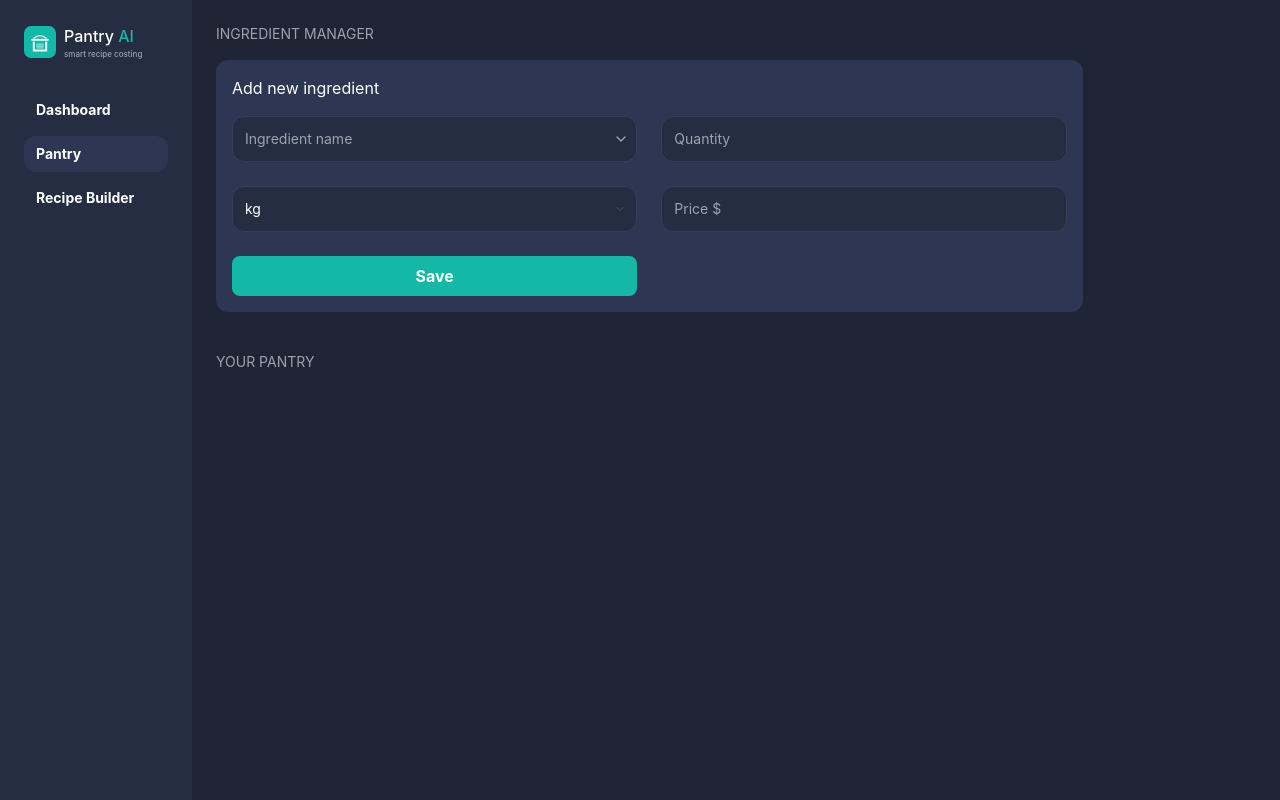
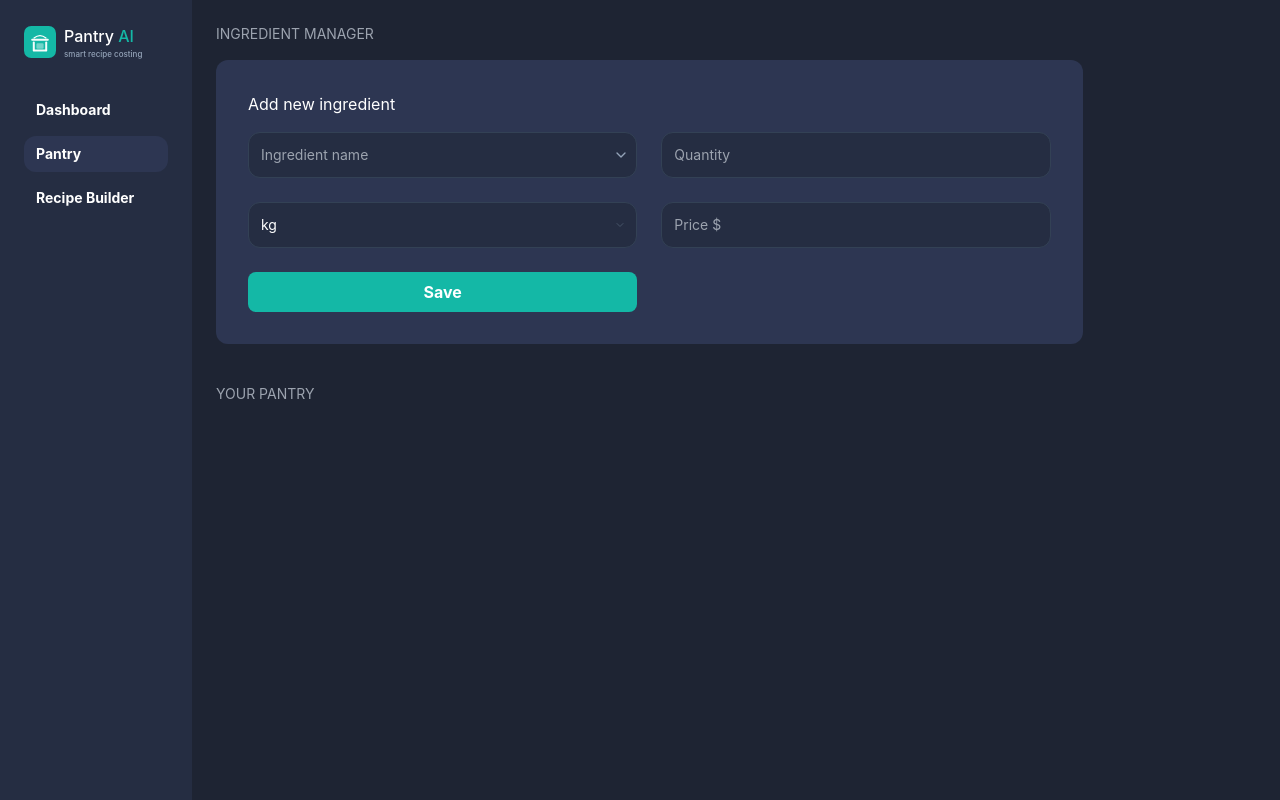
Before and after one commit to syedatahreem/Pantry-AI, a React (Vite) app: page / in a window 1280 px wide. Both pictures are taken after a click on the button "Pantry". Built offline with nearby package versions, Linux system fonts and the light colour scheme.

Commit message:
Increase padding in ingredient manager for improved UI spacing

```diff
--- a/src/components/Pantry.tsx/Ingredients.tsx
+++ b/src/components/Pantry.tsx/Ingredients.tsx
@@ -54,7 +54,7 @@ const Ingredients = ({ ingredients, setIngredients }: IngredientProps) => {
     <div className="w-full">
       <h3 className="text-sm text-gray-400 mb-4">INGREDIENT MANAGER</h3>
 
-      <div className="flex flex-col gap-4 rounded-xl bg-card p-4 w-10/12">
+      <div className="flex flex-col gap-4 rounded-xl bg-card p-8 w-10/12">
         <h2 className="text-white ">Add new ingredient</h2>
 
         <div className="grid grid-cols-2 gap-6">
```
